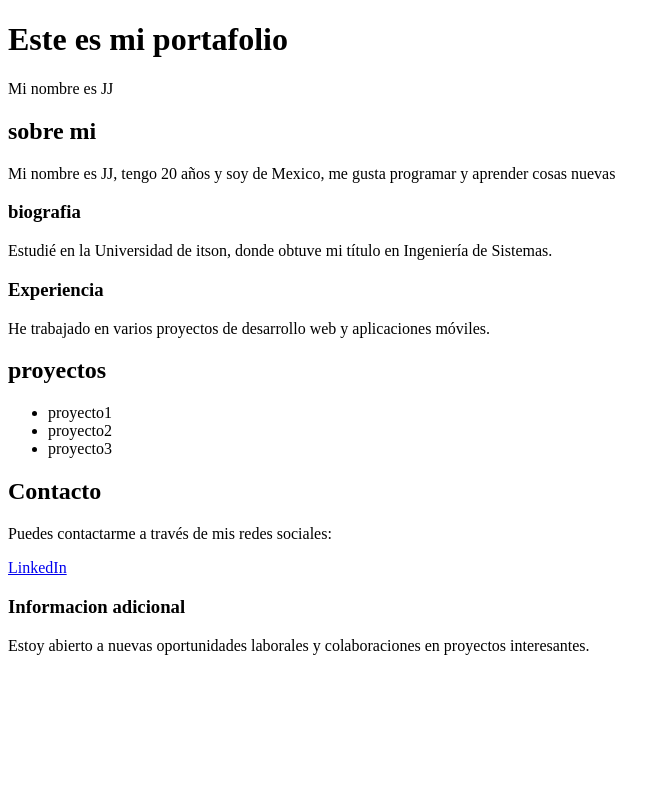
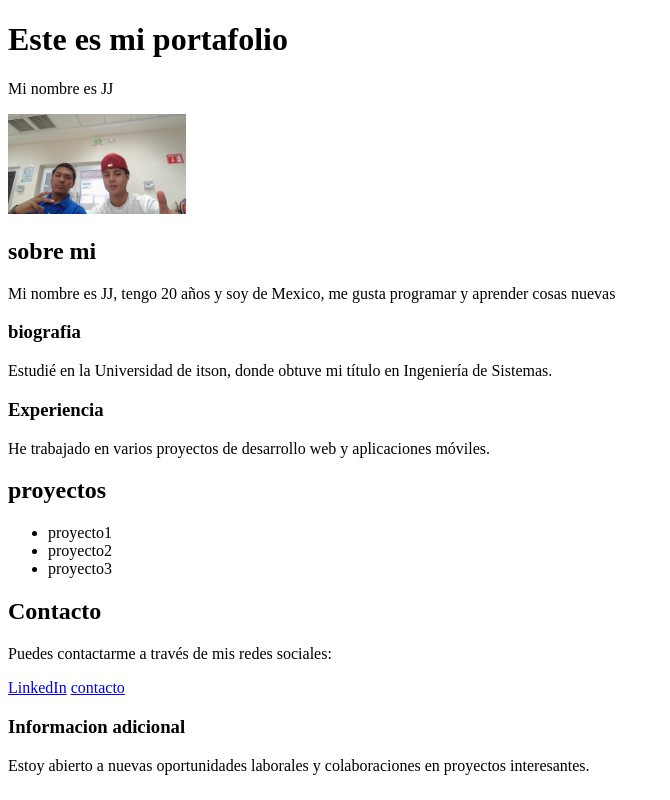
Before and after one commit to JoseJuarez19/Prueba, a plain HTML site: page index.html in a window 1280 px wide. Shown: the whole page, without its empty margins (0-670 px from the left). Drawn offline with Linux system fonts and the light colour scheme.

Commit message:
Agregue imagenes a html

```diff
--- a/index.html
+++ b/index.html
@@ -4,6 +4,7 @@
 <head>
     <meta charset="UTF-8">
     <meta name="viewport" content="width=device-width, initial-scale=1.0">
+
     <title>JJoficce</title>
 </head>
 
@@ -12,6 +13,7 @@
     <header>
         <h1>Este es mi portafolio</h1>
         <p>Mi nombre es JJ</p>
+         <img src="imagenes/WIN_20231003_13_53_37_Pro.jpg" alt="yo y la perra negra" height="100">
 
     </header>
     <main>
@@ -39,13 +41,18 @@
         <p>Puedes contactarme a través de mis redes sociales:</p>
         <div>
             <a href=jose.juarez252603@potros.itson.edu.mx>LinkedIn</a>
+            <a href="contacto.html" target="_parent">contacto </a>
 
         </div>
+        <div>
         <aside>
             <h3>Informacion adicional</h3>
             <p>Estoy abierto a nuevas oportunidades laborales y colaboraciones en proyectos interesantes.</p>
 
         </aside>
+
+        </div>
+
 
 
     </section>
```
Also changed, not shown: contacto.html (added), imagenes/WIN_20231003_13_53_37_Pro.jpg (added).
